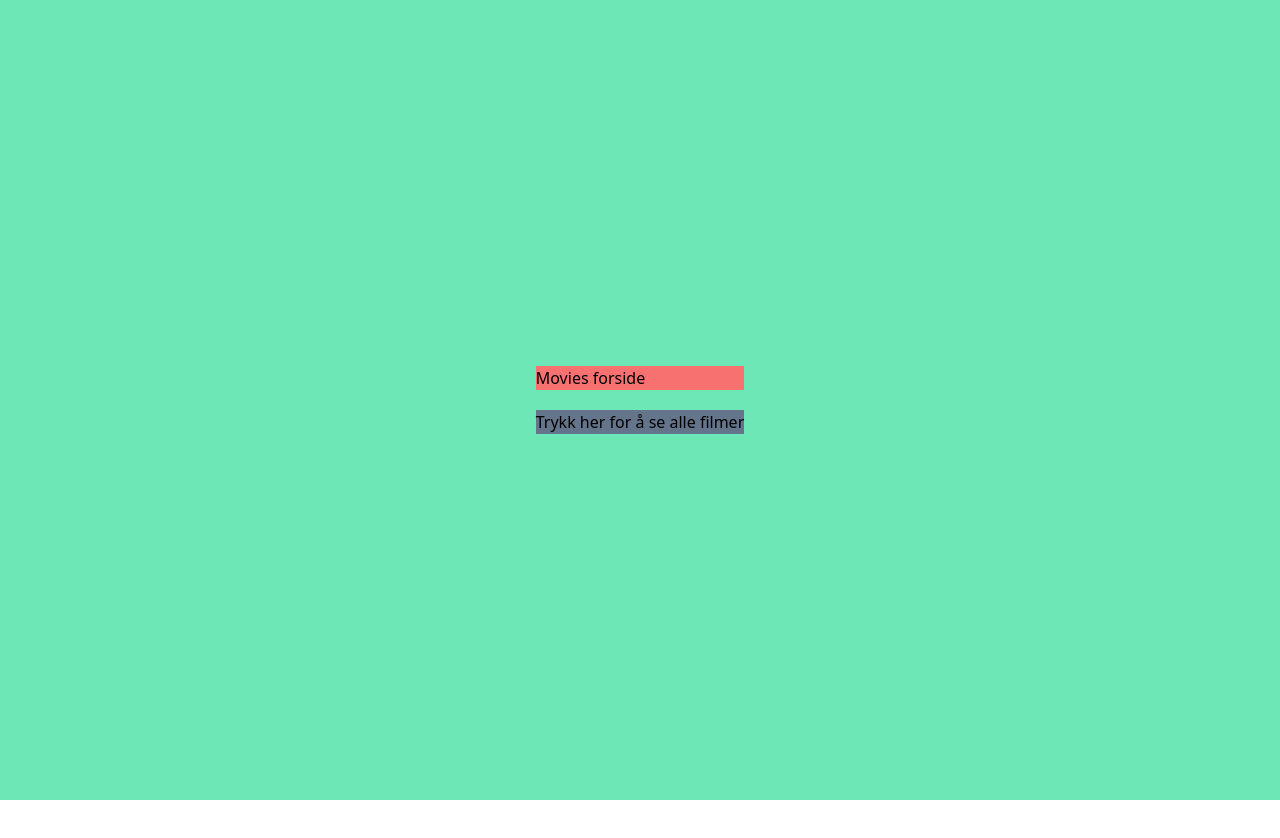
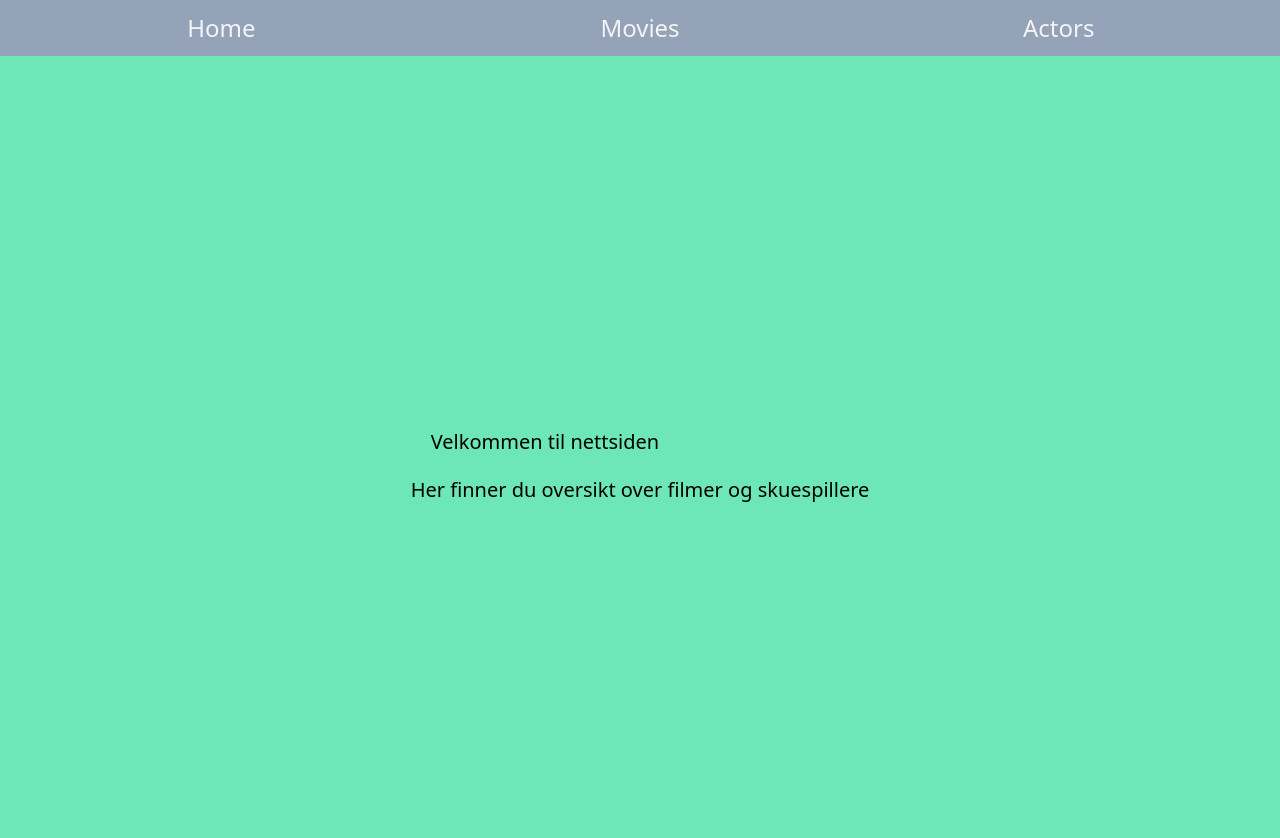
Before and after one commit to ingviei/UIN_oblig_8, a React (Create React App) app in the folder react_oblig8/: page / in a window 1280 px wide. Shown: the top 838 px of the page. Before the commit the page ends 800 px from the top, so only its background shows below. Built offline with nearby package versions, Linux system fonts and the light colour scheme.

Commit message:
some styling added

```diff
--- a/react_oblig8/src/App.js
+++ b/react_oblig8/src/App.js
@@ -5,12 +5,17 @@ import Actors from './components/Actors'
 import Actor from './components/Actor'
 import Layout from './layout/Layout'
 import Movies from './components/Movies'
+import Home from './components/Home'
+import Navigation from './components/Navigation'
 
 export default function App() {
   return (
+    <>
+      <Navigation />
       <Routes>
         <Route element={<Layout />}>
-        <Route index element={<Movies />} />
+          <Route path="/" element={<Home />} />
+          {/* <Route index element={<Movies />} /> */}
           <Route path="movies">
             <Route index element={<Movies />} />
             <Route path=":slug" element={<Movie />} />
@@ -21,5 +26,6 @@ export default function App() {
           <Route path="actor/:slug" element={<Actor />} />
         </Route>
       </Routes>
+    </>
   )
 }
--- a/react_oblig8/src/components/Actor.js
+++ b/react_oblig8/src/components/Actor.js
@@ -26,15 +26,25 @@ export default function Actor() {
 
   return (
     <div>
-      <h1>{actorDetails?.actor}</h1>
+      <h1 className="m-6 bg-teal-600 p-3 text-center text-xl">
+        {actorDetails?.actor}
+      </h1>
 
-      <button className="bg-white" type="button" onClick={getActorMovies}>
-        Klikk for å se alle filmer
+      <button
+        className="bg-red-400 p-2 text-xl"
+        type="button"
+        onClick={getActorMovies}
+      >
+        Se alle filmer skuespilleren er med i
       </button>
-
       <ul>
         {actorMovies?.map((movie) => (
-          <li key={movie._id}>{movie.movie}</li>
+          <li
+            key={movie._id}
+            className="m-4 flex basis-full justify-around text-teal-900 underline"
+          >
+            {movie.movie}
+          </li>
         ))}
       </ul>
     </div>
--- a/react_oblig8/src/components/Actors.js
+++ b/react_oblig8/src/components/Actors.js
@@ -14,9 +14,8 @@ export default function Actors() {
 
   return (
     <div>
-      <h1 className="bg-red-400">Actors</h1>
       <button
-        className="mt-5 bg-slate-500"
+        className="bg-red-400 p-3 text-xl"
         type="button"
         onClick={getActorData}
       >
@@ -25,7 +24,7 @@ export default function Actors() {
       {/* <Movie key={actor._id} actor={actor.actor} /> */}
       <ul>
         {actors?.map((actor) => (
-          <li key={actor._id}>
+          <li key={actor._id} className="m-4 flex basis-full justify-around">
             <Link
               className="text-teal-900 underline hover:bg-teal-500"
               to={`/actor/${actor.slug}`}
--- /dev/null
+++ b/react_oblig8/src/components/Home.js
@@ -0,0 +1,8 @@
+export default function Home() {
+  return (
+    <section className="justify-content flex-col text-xl">
+      <h1 className="m-5">Velkommen til nettsiden</h1>
+      <h2>Her finner du oversikt over filmer og skuespillere</h2>
+    </section>
+  )
+}
--- a/react_oblig8/src/components/Movies.js
+++ b/react_oblig8/src/components/Movies.js
@@ -32,9 +32,8 @@ export default function Movies() {
   return (
     <>
       <div>
-        <h1 className="bg-red-400">Movies forside</h1>
         <button
-          className="mt-5 bg-slate-500"
+          className="bg-red-400 p-3 text-xl"
           type="button"
           onClick={getMovieData}
         >
@@ -43,7 +42,10 @@ export default function Movies() {
         <section>
           <ul>
             {movies?.map((movie) => (
-              <li key={movie._id}>
+              <li
+                key={movie._id}
+                className="m-4 flex basis-full justify-around"
+              >
                 <Link
                   className="text-teal-900 underline hover:bg-teal-500"
                   to={`/movies/${movie.slug}`}
--- /dev/null
+++ b/react_oblig8/src/components/Navigation.js
@@ -0,0 +1,21 @@
+import { Link } from 'react-router-dom'
+
+export default function Navigation() {
+  return (
+    <nav>
+      <ul className="flex flex-row bg-slate-700 p-3 text-2xl text-gray-100 hover:bg-slate-400">
+        <li className="flex basis-full justify-around ">
+          <Link to="/">Home </Link>
+        </li>
+        <li className="flex basis-full justify-around">
+          <Link to="/movies">Movies </Link>
+        </li>
+        <li className="flex basis-full justify-around">
+          <Link to="/actors">Actors </Link>
+        </li>
+      </ul>
+    </nav>
+  )
+}
+
+// hover:bg-sky-700
```
Also changed, not shown: 1 other file (tests, documents, lock files or other folders). Lines whose indentation alone changed are shown as unchanged.
